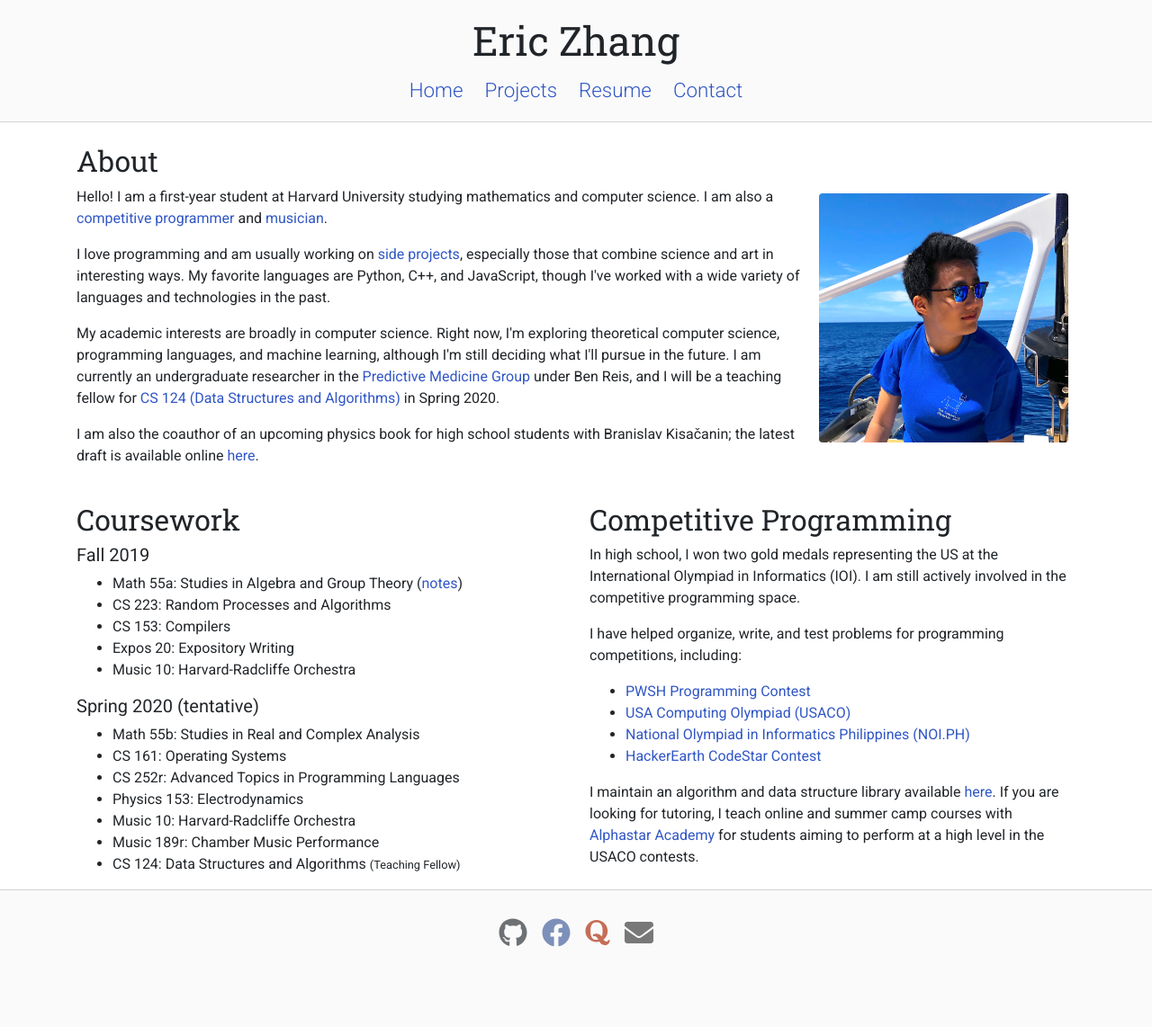
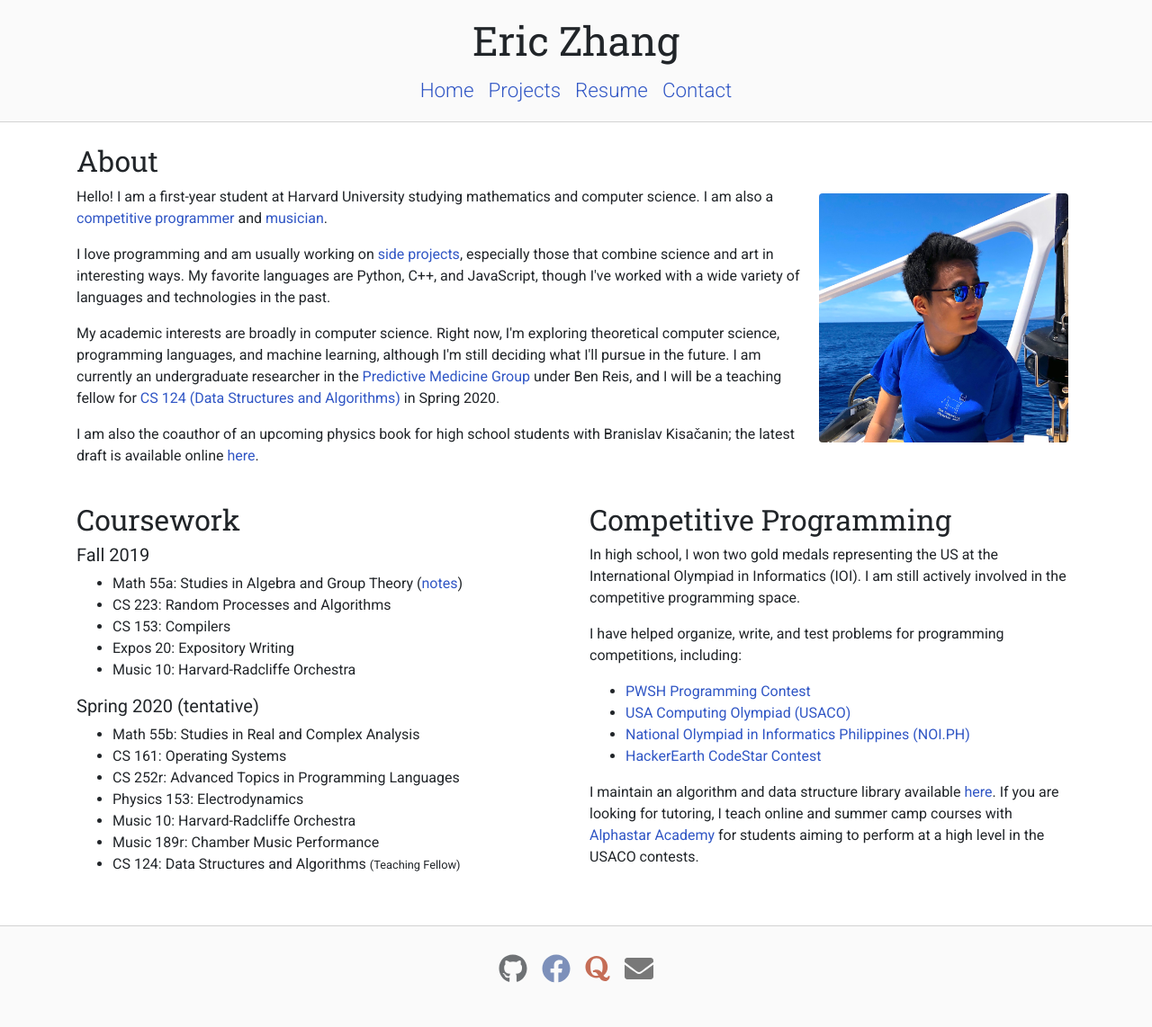
Before and after one commit to ekzhang/ekzhang.github.io, a Jekyll site: the page built from pages/index.html, in a window 1280 px wide. Shown: the whole page at 90% size. Built offline with Jekyll 4.4.1, drawn with Linux system fonts in a browser that asks for light colours; nearby versions of some CDN libraries; before the commit the page ends 1102 px from its top, so only the background shows below that.

Commit message:
Spacing optimizations

```diff
--- a/_sass/main.scss
+++ b/_sass/main.scss
@@ -29,7 +29,7 @@
   font-weight: 300;
   margin-bottom: 18px;
   > a {
-    margin: 0 12px;
+    margin: 0 8px;
   }
 }
 
@@ -37,6 +37,7 @@
   background: white;
   border-top: 1px solid lightgrey;
   border-bottom: 1px solid lightgrey;
+  padding-bottom: 40px;
 }
 
 footer {
```
